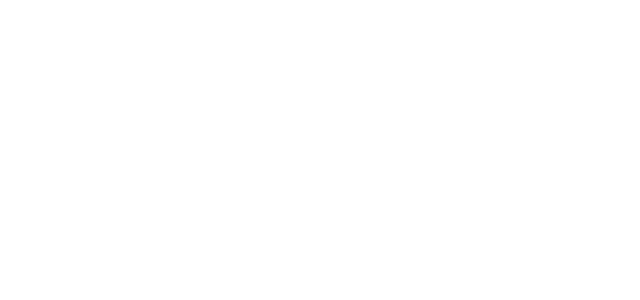
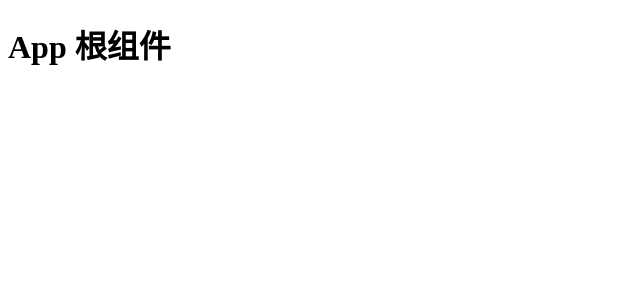
Before and after one commit to cheer001/vue, a Vue app in the folder VueAllDemo/webpack-demo6/: page / in a window 1280 px wide. Shown: the top 300 px of the page, without its empty margins (0-640 px from the left). Built offline with nearby package versions, Linux system fonts and the light colour scheme.

Commit message:
fix(*):解决Vue packages version mismatch:问题
解决方案:
npm un vue-template-compiler
npm i -D vue-template-compiler@2.6.10

```diff
--- a/VueAllDemo/webpack-demo6/index.html
+++ b/VueAllDemo/webpack-demo6/index.html
@@ -6,7 +6,7 @@
     <title>Document</title>
   </head>
   <body>
-    <!--配置了 HtmlWebpackPlugin 插件之后，不需要手动引入bundle.js，它会自动引入 -->
-    <!-- <script src="./dist/bundle.js"></script> -->
+    <!-- 这个是作为Vue的入口 -->
+    <div id="app"></div>
   </body>
 </html>
--- a/VueAllDemo/webpack-demo6/package.json
+++ b/VueAllDemo/webpack-demo6/package.json
@@ -22,9 +22,12 @@
     "html-webpack-plugin": "^4.3.0",
     "style-loader": "^1.2.1",
     "vue-loader": "^15.9.3",
-    "vue-template-compiler": "^2.6.11",
+    "vue-template-compiler": "^2.6.10",
     "webpack": "^4.43.0",
     "webpack-cli": "^3.3.12",
     "webpack-dev-server": "^3.11.0"
+  },
+  "dependencies": {
+    "vue": "^2.6.10"
   }
 }
--- a/VueAllDemo/webpack-demo6/src/App.vue
+++ b/VueAllDemo/webpack-demo6/src/App.vue
@@ -1,6 +1,6 @@
 <template>
   <div>
-    <h1>App</h1>
+    <h1>App 根组件</h1>
   </div>
 </template>
 
--- a/VueAllDemo/webpack-demo6/src/main.js
+++ b/VueAllDemo/webpack-demo6/src/main.js
@@ -1 +1,8 @@
+import Vue from "vue";
 import App from "./App.vue";
+
+new Vue({
+  el: "#app",
+  template: "<App/>",
+  components: { App },
+});
```
Also changed, not shown: VueAllDemo/webpack-demo6/src/router.js (added), 3 other files (tests, documents, lock files or other folders).
